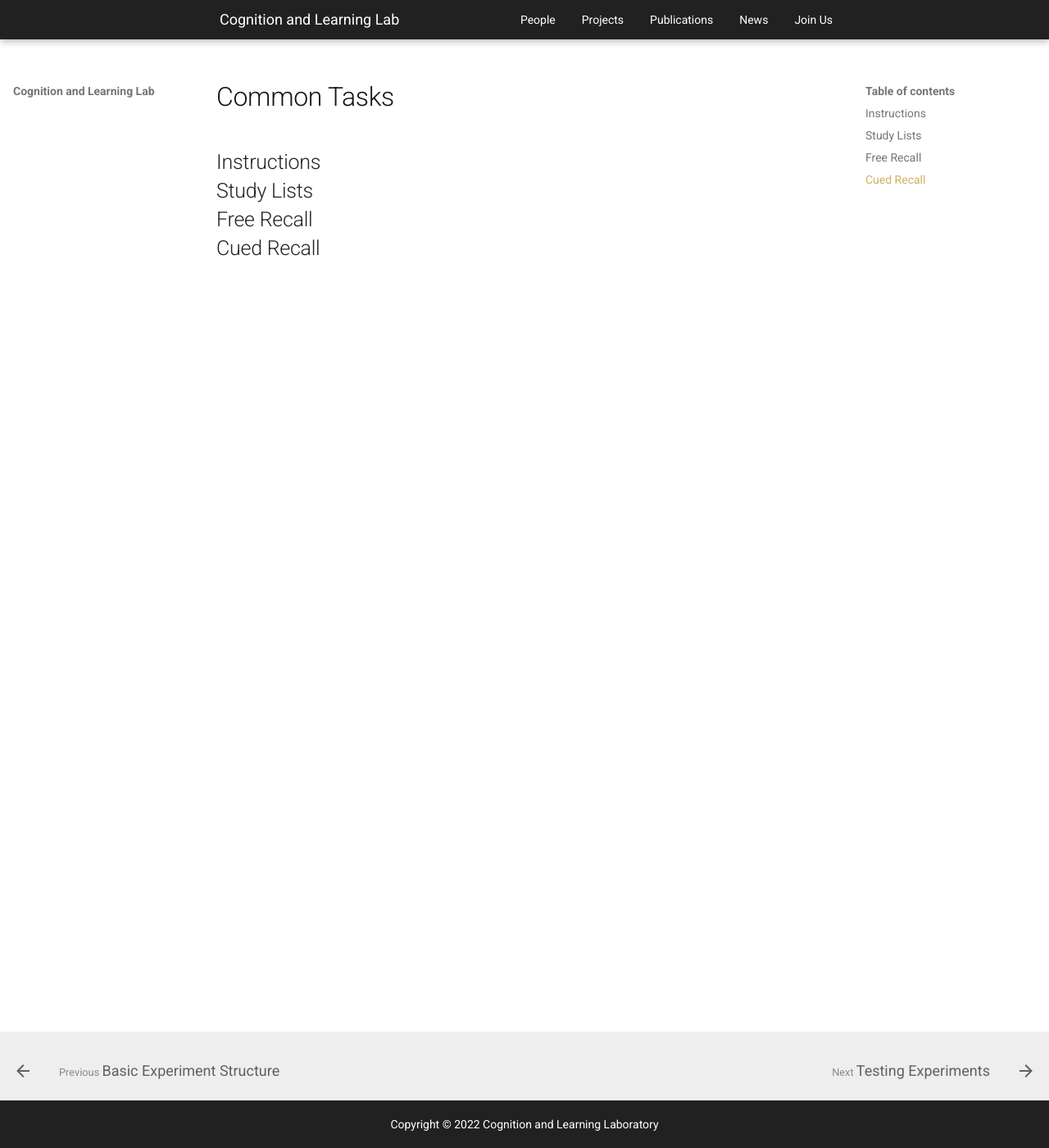
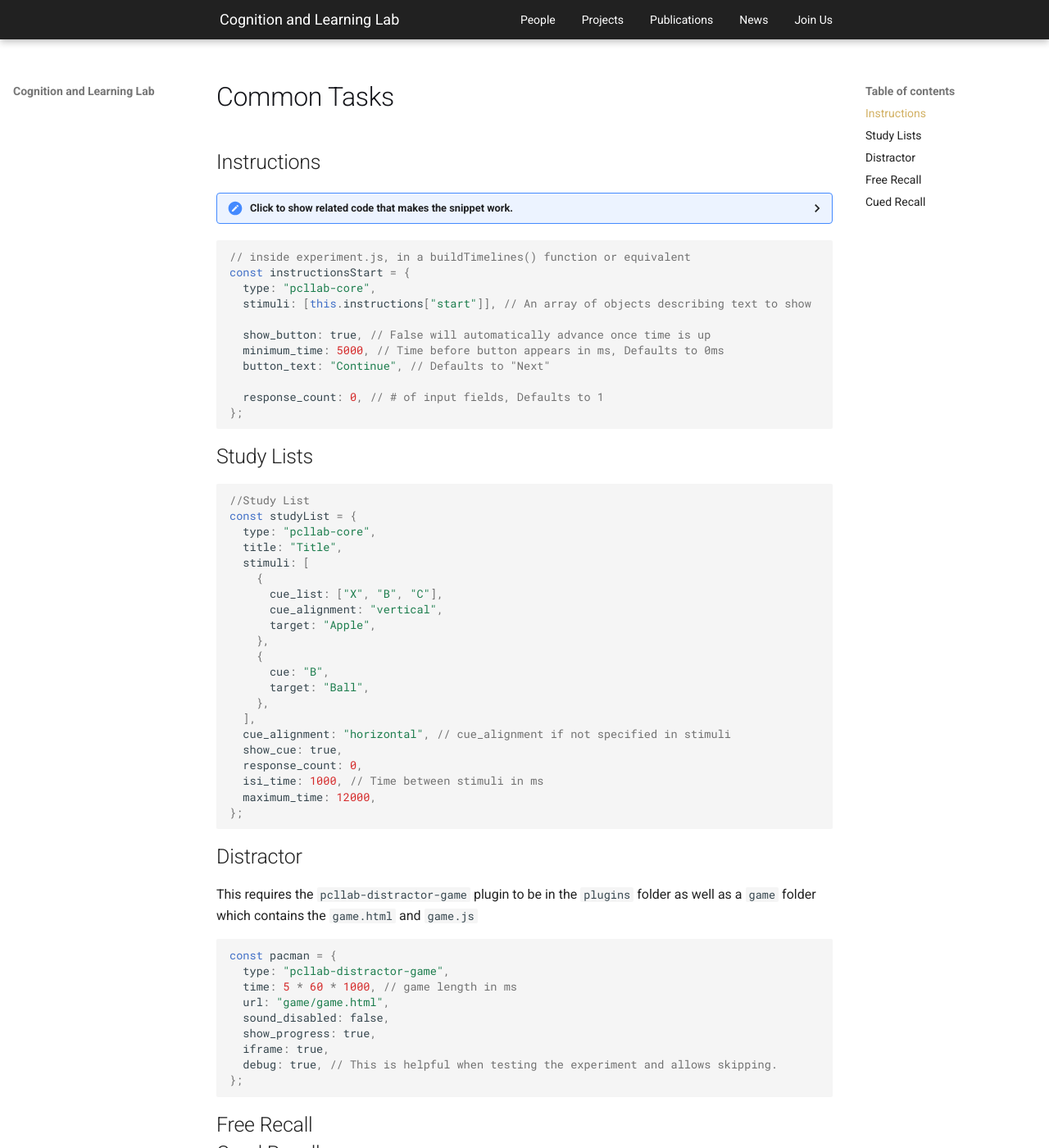
Before and after one commit to shivanya-chandra/pcllab.github.io, an MkDocs documentation site: the page built from docs/handbook/web-experiments/common-tasks.md, in a window 1280 px wide and 1400 px high. Shown: the whole window at 82% size. Built offline with MkDocs 1.6.1 and Material for MkDocs 9.7.7, drawn with Linux system fonts in a browser that asks for light colours.

Commit message:
feat: some snippets

````diff
--- a/docs/handbook/web-experiments/common-tasks.md
+++ b/docs/handbook/web-experiments/common-tasks.md
@@ -2,8 +2,97 @@
 
 ## Instructions
 
+<details>
+  <summary>Click to show related code that makes the snippet work.</summary>
+
+```json
+// inside materials/instructions.json
+{
+  "start": {
+    "title": "Study Instructions",
+    "text": "Here are some instructions. This can accept html tags for formatting <br><br><b>like this.</b>"
+  }
+}
+```
+
+```js
+  // somewhere inside experiment.js
+  loadMaterials() {
+    const self = this;
+    $.when(
+      $.getJSON("materials/instructions.json", (data) => {
+        self.instructions = data;
+      })
+    ).then(() => {
+      self.buildTimeline();
+      self.run();
+    });
+  }
+
+```
+
+</details>
+
+```js
+// inside experiment.js, in a buildTimelines() function or equivalent
+const instructionsStart = {
+  type: "pcllab-core",
+  stimuli: [this.instructions["start"]], // An array of objects describing text to show
+
+  show_button: true, // False will automatically advance once time is up
+  minimum_time: 5000, // Time before button appears in ms, Defaults to 0ms
+  button_text: "Continue", // Defaults to "Next"
+
+  response_count: 0, // # of input fields, Defaults to 1
+};
+```
+
 ## Study Lists
+
+```js
+//Study List
+const studyList = {
+  type: "pcllab-core",
+  title: "Title",
+  stimuli: [
+    {
+      cue_list: ["X", "B", "C"],
+      cue_alignment: "vertical",
+      target: "Apple",
+    },
+    {
+      cue: "B",
+      target: "Ball",
+    },
+  ],
+  cue_alignment: "horizontal", // cue_alignment if not specified in stimuli
+  show_cue: true,
+  response_count: 0,
+  isi_time: 1000, // Time between stimuli in ms
+  maximum_time: 12000,
+};
+```
+
+## Distractor
+
+This requires the `pcllab-distractor-game` plugin to be in the `plugins` folder as well as a `game` folder which contains the `game.html` and `game.js`
+
+```js
+const pacman = {
+  type: "pcllab-distractor-game",
+  time: 5 * 60 * 1000, // game length in ms
+  url: "game/game.html",
+  sound_disabled: false,
+  show_progress: true,
+  iframe: true,
+  debug: true, // This is helpful when testing the experiment and allows skipping.
+};
+```
 
 ## Free Recall
 
 ## Cued Recall
+
+```
+
+```
````
Also changed, not shown: README.md (+19 -1 lines), docs/handbook/lab-experiments/preparing-lab-experiment.md (+4 -4 lines), docs/handbook/web-experiments/getting-started.md (+0 -1 lines).
